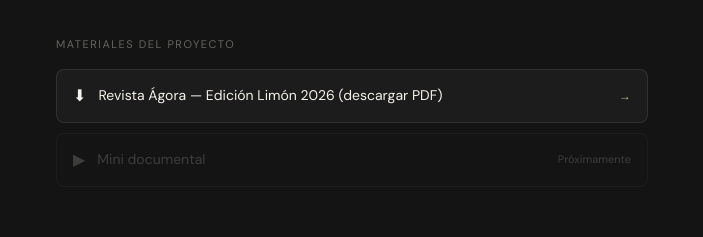
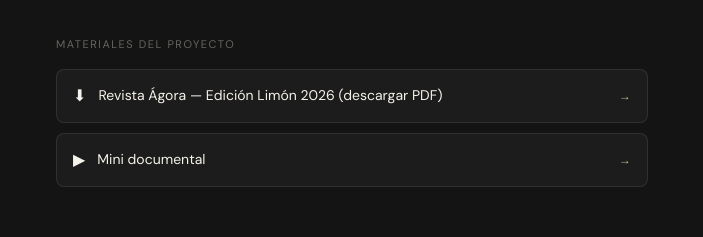
Before and after one commit to gabysolera/agora-politica, a Next.js app: page /proyectos/limon-2026 in a window 1280 px wide. Shown: the part 1140-1377 px from the top of the page, without its empty margins (288-991 px from the left). Built offline with nearby package versions, Linux system fonts and the light colour scheme.

Commit message:
feat: activate mini documental button with Drive folder link

```diff
--- a/components/sections/ProyectoDetalle.tsx
+++ b/components/sections/ProyectoDetalle.tsx
@@ -135,7 +135,7 @@
         </p>
         <div style={{ display: "flex", flexDirection: "column", gap: 10 }}>
           <MaterialButton label="Revista Ágora — Edición Limón 2026 (descargar PDF)" icon="⬇" href="https://drive.google.com/uc?export=download&id=1zDVIsw_sPzWpvp631pzFN-959ylwjfMq" download />
-          <MaterialButton label="Mini documental" icon="▶" href={null} disabled hint="Próximamente" />
+          <MaterialButton label="Mini documental" icon="▶" href="https://drive.google.com/drive/folders/1_dEdJ39D9I5yDZNJvmIFF7OtJXM_MjuO?usp=sharing" target="_blank" />
         </div>
       </div>
 
```
